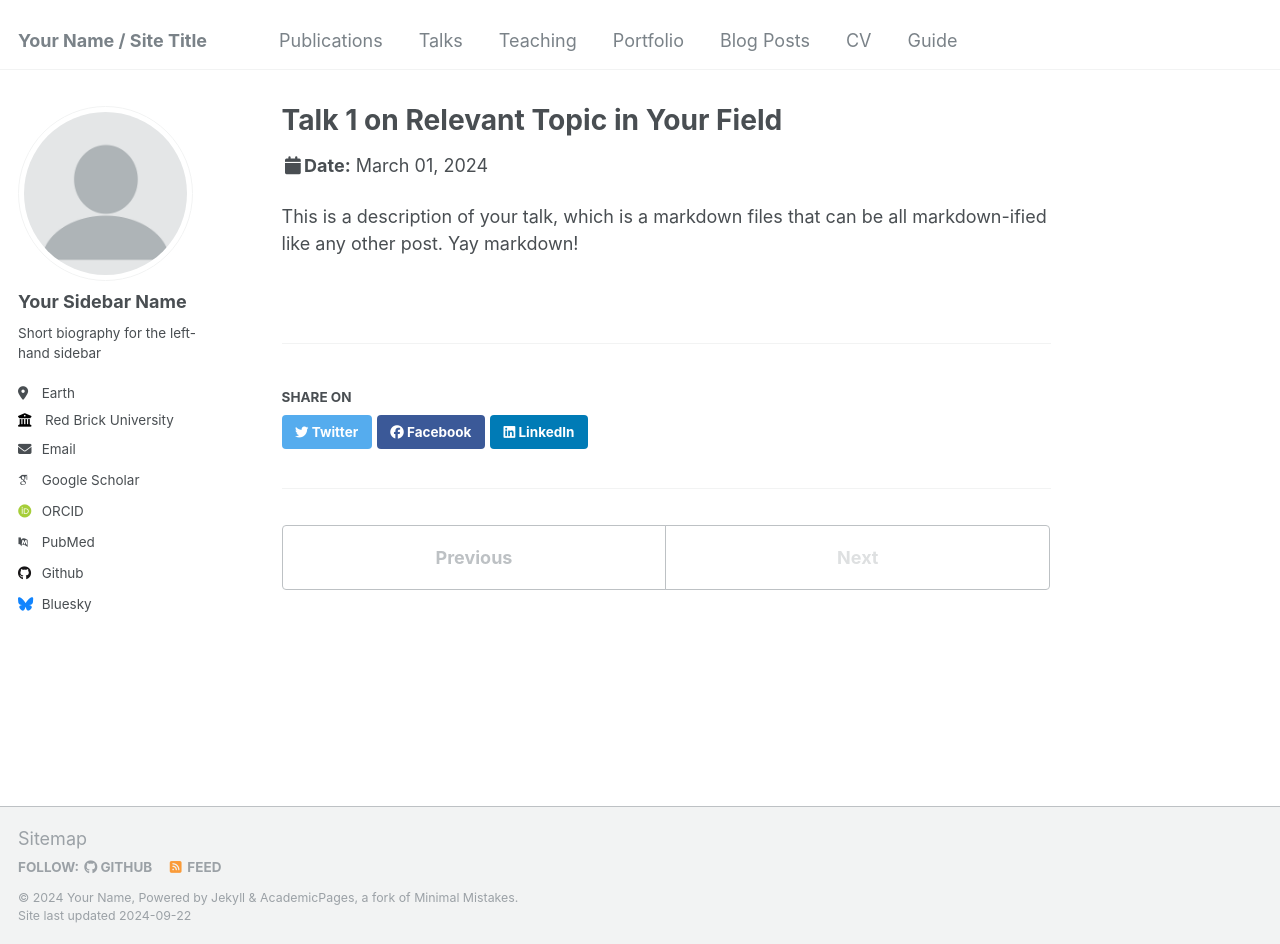
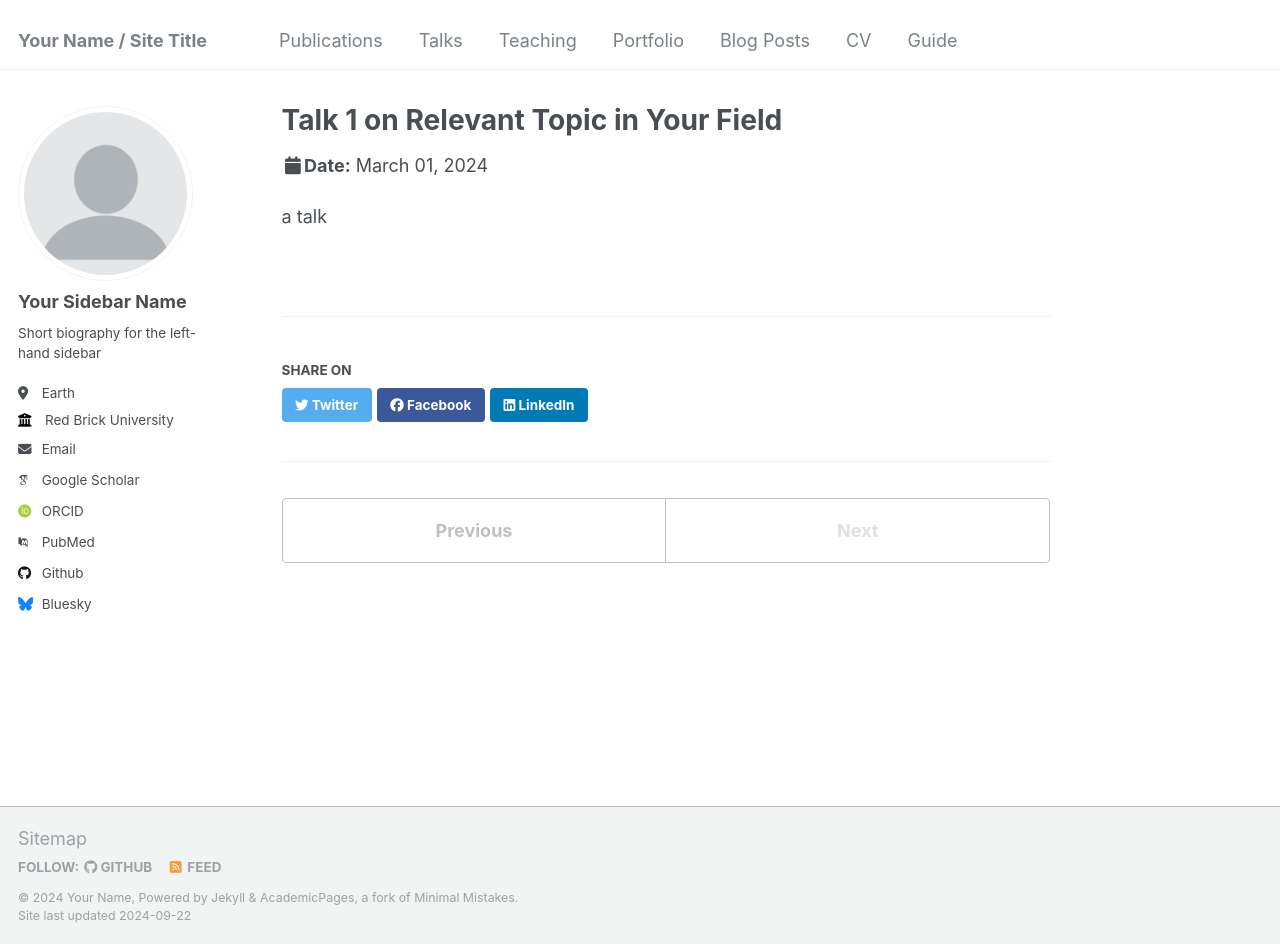
Before and after one commit to keyanliu1/keyanliu1.github.io, a Jekyll site: the page built from _talks/2012-03-01-talk-1.md, in a window 1280 px wide and 944 px high. Built offline with Jekyll 4.4.1, drawn with Linux system fonts in a browser that asks for light colours; some web fonts are replaced.

Commit message:
Update 2012-03-01-talk-1.md

```diff
--- a/_talks/2012-03-01-talk-1.md
+++ b/_talks/2012-03-01-talk-1.md
@@ -8,4 +8,4 @@ date: 2024-03-01
 location: "San Francisco, California"
 ---
 
-This is a description of your talk, which is a markdown files that can be all markdown-ified like any other post. Yay markdown!
+a talk
```
